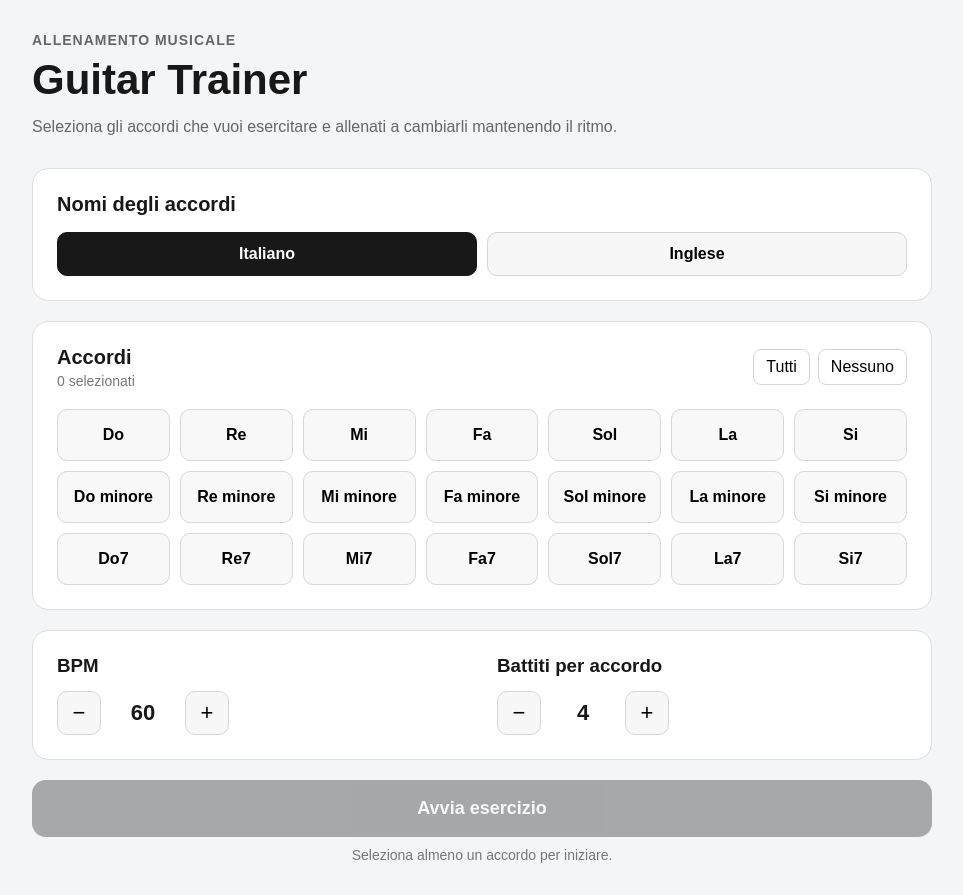
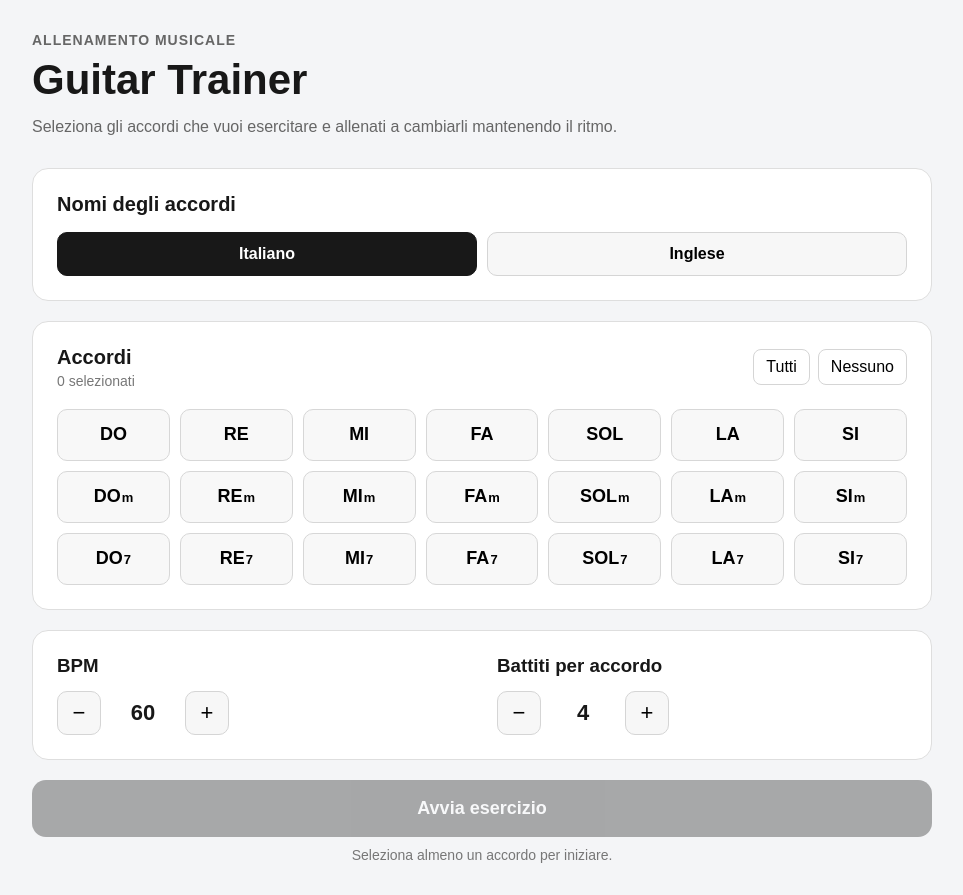
Before and after one commit to LorenzoTeotino/guitar-trainer, a Next.js app: page / in a window 1280 px wide. Shown: the whole page, without its empty margins (158-1121 px from the left). Built offline with nearby package versions, Linux system fonts and the light colour scheme.

Commit message:
Manca l audio e la partenza e il cambio colore

```diff
--- a/src/app/globals.css
+++ b/src/app/globals.css
@@ -150,6 +150,17 @@ button:not(:disabled) {
           background 0.15s ease;
 }
 
+.nota-pulsante {
+  font-size: 18px;
+  font-weight: 700;
+}
+
+.suffisso-pulsante {
+  margin-left: 1px;
+  font-size: 13px;
+  font-weight: 700;
+}
+
 .pulsante-accordo:hover {
   transform: translateY(-1px);
 }
@@ -255,9 +266,22 @@ button:not(:disabled) {
   margin-bottom: 10px;
 }
 
-.visualizzatore-accordo h2 {
+.nome-accordo {
+  display: inline-flex;
+  align-items: baseline;
+  justify-content: center;
+  line-height: 1;
+}
+
+.nota-principale {
   font-size: clamp(72px, 15vw, 150px);
-  line-height: 1;
+  font-weight: 700;
+}
+
+.suffisso-accordo {
+  margin-left: 4px;
+  font-size: clamp(30px, 6vw, 60px);
+  font-weight: 700;
 }
 
 /* BATTITI */
--- a/src/componenti/accordi/PulsanteAccordo.tsx
+++ b/src/componenti/accordi/PulsanteAccordo.tsx
@@ -1,14 +1,48 @@
+import { Accordo } from "@/tipi/Accordo";
+import { LinguaAccordi } from "@/tipi/LinguaAccordi";
+
 interface ProprietaPulsanteAccordo {
-    nome: string;
+    accordo: Accordo;
+    lingua: LinguaAccordi;
     selezionato: boolean;
     alClick: () => void;
 }
 
 export default function PulsanteAccordo({
-                                            nome,
+                                            accordo,
+                                            lingua,
                                             selezionato,
                                             alClick,
                                         }: ProprietaPulsanteAccordo) {
+    const recuperaNotaPrincipale = (): string => {
+        if (lingua === "italiano") {
+            return accordo.nomeItaliano
+                .replace(" minore", "")
+                .replace("7", "")
+                .toUpperCase();
+        }
+
+        return accordo.nomeInglese
+            .replace("m", "")
+            .replace("7", "")
+            .toUpperCase();
+    };
+
+    const recuperaSuffisso = (): string | null => {
+        if (accordo.tipo === "minore") {
+            return "m";
+        }
+
+        if (accordo.tipo === "settima") {
+            return "7";
+        }
+
+        return null;
+    };
+
+    const notaPrincipale = recuperaNotaPrincipale();
+    const suffisso = recuperaSuffisso();
+
     return (
         <button
             type="button"
@@ -17,7 +51,15 @@ export default function PulsanteAccordo({
             }`}
             onClick={alClick}
         >
-            {nome}
+      <span className="nota-pulsante">
+        {notaPrincipale}
+      </span>
+
+            {suffisso && (
+                <span className="suffisso-pulsante">
+          {suffisso}
+        </span>
+            )}
         </button>
     );
 }
--- a/src/componenti/accordi/SelezioneAccordi.tsx
+++ b/src/componenti/accordi/SelezioneAccordi.tsx
@@ -15,21 +15,15 @@ export default function SelezioneAccordi({
                                          }: ProprietaSelezioneAccordi) {
     return (
         <div className="selezione-accordi">
-            {accordiDisponibili.map((accordo) => {
-                const nome =
-                    lingua === "italiano"
-                        ? accordo.nomeItaliano
-                        : accordo.nomeInglese;
-
-                return (
-                    <PulsanteAccordo
-                        key={accordo.id}
-                        nome={nome}
-                        selezionato={accordiSelezionati.includes(accordo.id)}
-                        alClick={() => alCambioSelezione(accordo.id)}
-                    />
-                );
-            })}
+            {accordiDisponibili.map((accordo) => (
+                <PulsanteAccordo
+                    key={accordo.id}
+                    accordo={accordo}
+                    lingua={lingua}
+                    selezionato={accordiSelezionati.includes(accordo.id)}
+                    alClick={() => alCambioSelezione(accordo.id)}
+                />
+            ))}
         </div>
     );
 }
--- a/src/componenti/esercizio/VisualizzatoreAccordo.tsx
+++ b/src/componenti/esercizio/VisualizzatoreAccordo.tsx
@@ -10,15 +10,50 @@ export default function VisualizzatoreAccordo({
                                                   accordo,
                                                   lingua,
                                               }: ProprietaVisualizzatoreAccordo) {
-    const nome =
-        lingua === "italiano"
-            ? accordo.nomeItaliano
-            : accordo.nomeInglese;
+    const recuperaNotaPrincipale = (): string => {
+        if (lingua === "italiano") {
+            return accordo.nomeItaliano
+                .replace(" minore", "")
+                .replace("7", "")
+                .toUpperCase();
+        }
+
+        return accordo.nomeInglese
+            .replace("m", "")
+            .replace("7", "")
+            .toUpperCase();
+    };
+
+    const recuperaSuffisso = (): string | null => {
+        if (accordo.tipo === "minore") {
+            return "m";
+        }
+
+        if (accordo.tipo === "settima") {
+            return "7";
+        }
+
+        return null;
+    };
+
+    const notaPrincipale = recuperaNotaPrincipale();
+    const suffisso = recuperaSuffisso();
 
     return (
         <div className="visualizzatore-accordo">
             <p>Accordo</p>
-            <h2>{nome}</h2>
+
+            <div className="nome-accordo">
+        <span className="nota-principale">
+          {notaPrincipale}
+        </span>
+
+                {suffisso && (
+                    <span className="suffisso-accordo">
+            {suffisso}
+          </span>
+                )}
+            </div>
         </div>
     );
 }
--- a/src/servizi/metronomo/servizioMetronomo.ts
+++ b/src/servizi/metronomo/servizioMetronomo.ts
@@ -1,32 +1,54 @@
-export function calcolaMillisecondiPerBattito(bpm: number): number {
+let contestoAudio: AudioContext | null = null;
+
+function recuperaContestoAudio(): AudioContext {
+    if (!contestoAudio) {
+        contestoAudio = new AudioContext();
+    }
+
+    if (contestoAudio.state === "suspended") {
+        void contestoAudio.resume();
+    }
+
+    return contestoAudio;
+}
+
+export function calcolaMillisecondiPerBattito(
+    bpm: number
+): number {
     return 60000 / bpm;
 }
 
-export function riproduciBattito(accentato: boolean): void {
-    const contestoAudio = new AudioContext();
+export function riproduciBattito(
+    accentato: boolean
+): void {
+    const contesto = recuperaContestoAudio();
 
-    const oscillatore = contestoAudio.createOscillator();
-    const guadagno = contestoAudio.createGain();
+    const oscillatore = contesto.createOscillator();
+    const guadagno = contesto.createGain();
 
-    oscillatore.connect(guadagno);
-    guadagno.connect(contestoAudio.destination);
+    oscillatore.type = "square";
 
-    oscillatore.frequency.value = accentato ? 1000 : 700;
+    oscillatore.frequency.setValueAtTime(
+        accentato ? 1600 : 1100,
+        contesto.currentTime
+    );
 
     guadagno.gain.setValueAtTime(
-        0.25,
-        contestoAudio.currentTime
+        0.18,
+        contesto.currentTime
     );
 
     guadagno.gain.exponentialRampToValueAtTime(
         0.001,
-        contestoAudio.currentTime + 0.08
+        contesto.currentTime + 0.035
     );
 
-    oscillatore.start();
-    oscillatore.stop(contestoAudio.currentTime + 0.08);
+    oscillatore.connect(guadagno);
+    guadagno.connect(contesto.destination);
 
-    oscillatore.onended = () => {
-        contestoAudio.close();
-    };
+    oscillatore.start(contesto.currentTime);
+
+    oscillatore.stop(
+        contesto.currentTime + 0.035
+    );
 }
```
